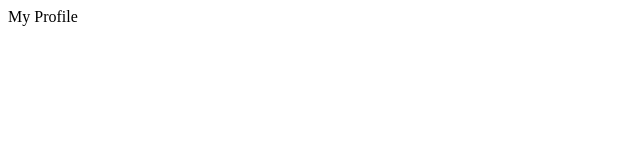
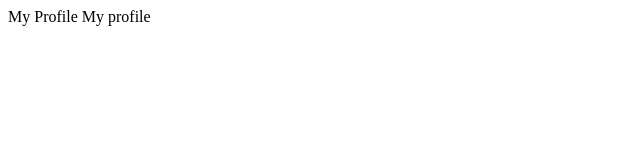
Before and after one commit to abdulkalam1233/abdulkalam.github.io, a plain HTML site: page index.html in a window 1280 px wide. Shown: the full height of the page, 0-640 px from the left. Drawn offline with Linux system fonts and the light colour scheme.

Commit message:
Update index.html

```diff
--- a/index.html
+++ b/index.html
@@ -1,4 +1,7 @@
 <html>
   <title>Abdul Kalam</title>
   <head>My Profile</head>
+  <body>
+    My profile
+  </body>
 </html>
```
